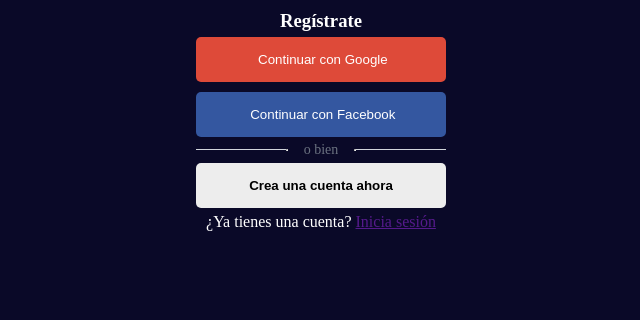
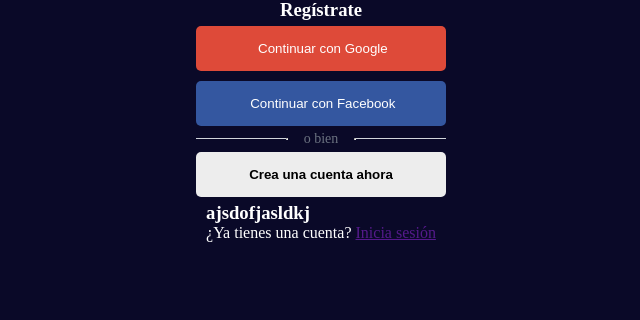
Before and after one commit to golirt1/Goliath, a Flask app: page / in a window 1280 px wide. Shown: the part 480-800 px from the top of the page, without its empty margins (319-959 px from the left). Run offline with Flask 2, Linux system fonts and the light colour scheme.

Commit message:
importar componenete jinja

```diff
--- a/app/templates/index.html
+++ b/app/templates/index.html
@@ -34,6 +34,7 @@
                 </div>
                 <button class="boton-registro-crear boton-registro">Crea una cuenta ahora</button>
                 <div class="boton-registro-already-register">
+                    {% include "navbar.html" %} <!-- Inserta la barra de navegación -->
                     <span>¿Ya tienes una cuenta? </span>
                     <a href="">Inicia sesión</a>
                 </div>
--- /dev/null
+++ b/app/templates/navbar.html
@@ -0,0 +1 @@
+<h1>ajsdofjasldkj</h1>
```
